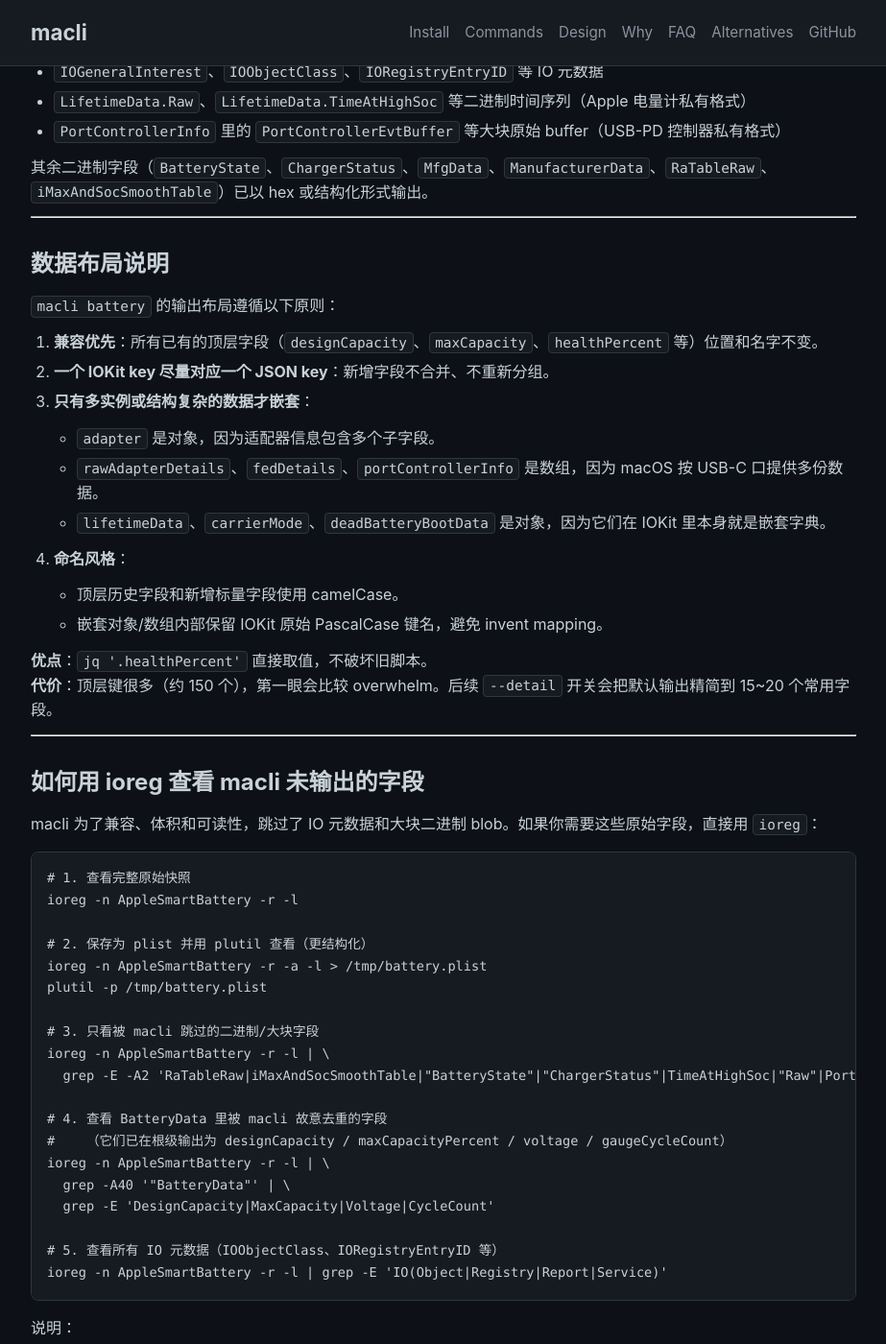
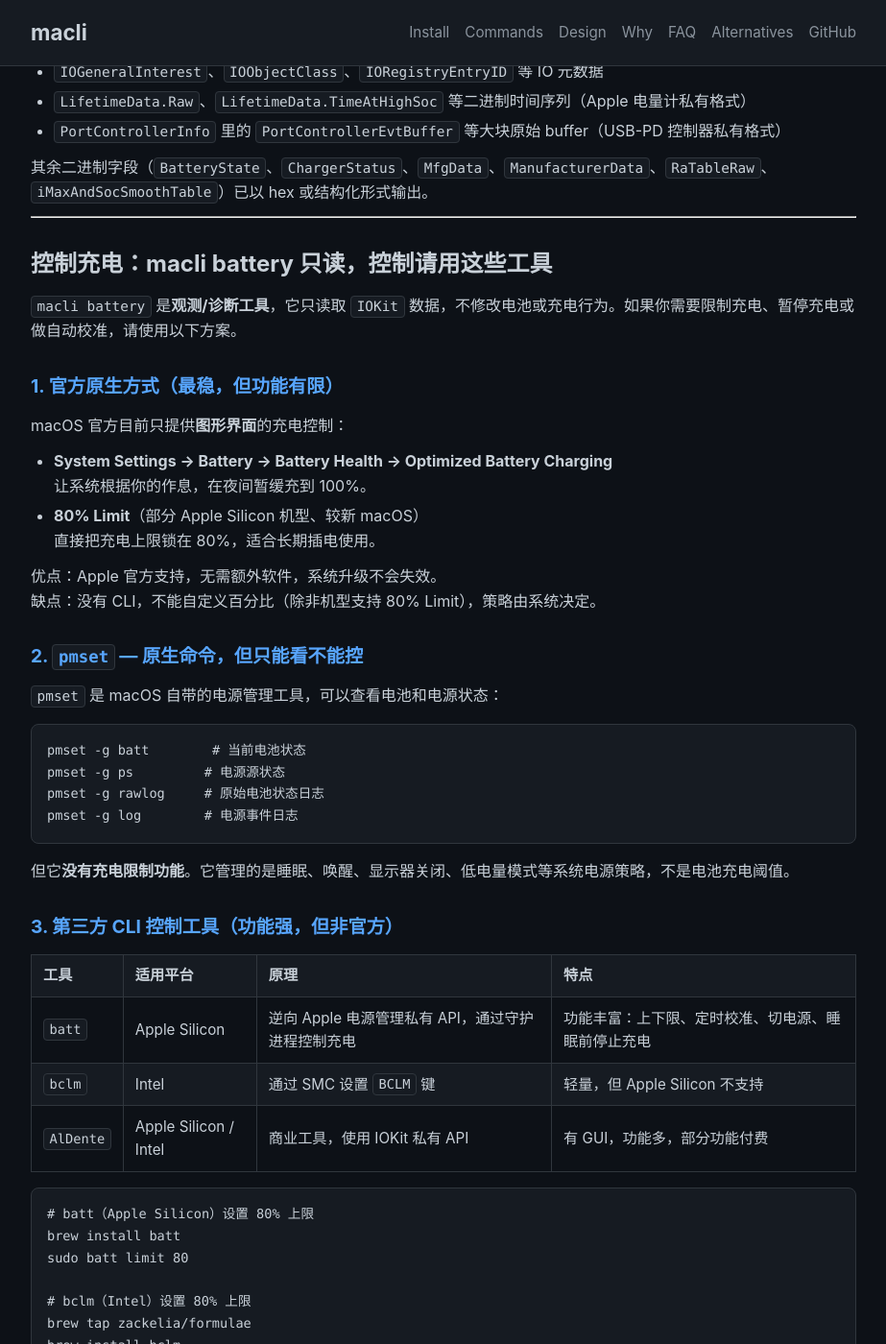
Before and after one commit to ljh-sh/macli, a Jekyll site: the page built from docs/battery.md, in a window 1280 px wide and 1400 px high, scrolled down 16909 px. Shown: the whole window at 96% size, without its empty margins (178-1101 px from the left). Built offline with Jekyll 4.4.1, drawn with Linux system fonts in a browser that asks for light colours; some of the changed text lies outside the part shown.

Commit message:
docs(battery): document native and third-party charging control tools
- Clarify that macli battery is read-only
- Add section on official System Settings charge limits and Optimized Battery Charging
- Explain pmset can show status but cannot set charge limits
- List third-party CLI tools: batt (Apple Silicon), bclm (Intel), AlDente
- Update README to state read-only nature and link to docs

````diff
--- a/docs/battery.md
+++ b/docs/battery.md
@@ -533,6 +533,69 @@
 
 ---
 
+## 控制充电：macli battery 只读，控制请用这些工具
+
+`macli battery` 是**观测/诊断工具**，它只读取 `IOKit` 数据，不修改电池或充电行为。如果你需要限制充电、暂停充电或做自动校准，请使用以下方案。
+
+### 1. 官方原生方式（最稳，但功能有限）
+
+macOS 官方目前只提供**图形界面**的充电控制：
+
+- **System Settings → Battery → Battery Health → Optimized Battery Charging**
+  让系统根据你的作息，在夜间暂缓充到 100%。
+- **80% Limit**（部分 Apple Silicon 机型、较新 macOS）
+  直接把充电上限锁在 80%，适合长期插电使用。
+
+优点：Apple 官方支持，无需额外软件，系统升级不会失效。
+缺点：没有 CLI，不能自定义百分比（除非机型支持 80% Limit），策略由系统决定。
+
+### 2. `pmset` — 原生命令，但只能看不能控
+
+`pmset` 是 macOS 自带的电源管理工具，可以查看电池和电源状态：
+
+```sh
+pmset -g batt        # 当前电池状态
+pmset -g ps         # 电源源状态
+pmset -g rawlog     # 原始电池状态日志
+pmset -g log        # 电源事件日志
+```
+
+但它**没有充电限制功能**。它管理的是睡眠、唤醒、显示器关闭、低电量模式等系统电源策略，不是电池充电阈值。
+
+### 3. 第三方 CLI 控制工具（功能强，但非官方）
+
+| 工具 | 适用平台 | 原理 | 特点 |
+|---|---|---|---|
+| `batt` | Apple Silicon | 逆向 Apple 电源管理私有 API，通过守护进程控制充电 | 功能丰富：上下限、定时校准、切电源、睡眠前停止充电 |
+| `bclm` | Intel | 通过 SMC 设置 `BCLM` 键 | 轻量，但 Apple Silicon 不支持 |
+| `AlDente` | Apple Silicon / Intel | 商业工具，使用 IOKit 私有 API | 有 GUI，功能多，部分功能付费 |
+
+```sh
+# batt（Apple Silicon）设置 80% 上限
+brew install batt
+sudo batt limit 80
+
+# bclm（Intel）设置 80% 上限
+brew tap zackelia/formulae
+brew install bclm
+sudo bclm write 80
+```
+
+> ⚠️ 这些工具都依赖未公开的接口或私有 API。macOS 大版本更新后可能需要等待工具更新，且不在 Apple 官方支持范围内。
+
+### 4. 和 `macli battery` 的配合
+
+推荐组合：
+
+1. 日常充电策略用 **System Settings**（最稳）。
+2. 用 `macli battery` 做遥测，验证策略是否生效：
+   ```sh
+   macli battery | jq '{stateOfCharge, isCharging, externalConnected, chargerPower: .charger.powerWatts}'
+   ```
+3. 如果需要脚本化、自定义百分比控制，再考虑 `batt` / `bclm`，并接受它们是私有/非官方方案。
+
+---
+
 ## 数据布局说明
 
 `macli battery` 的输出布局遵循以下原则：
````
Also changed, not shown: README.md.
